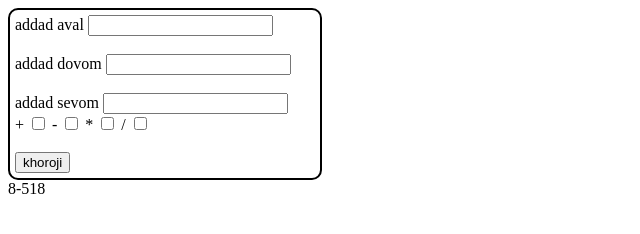
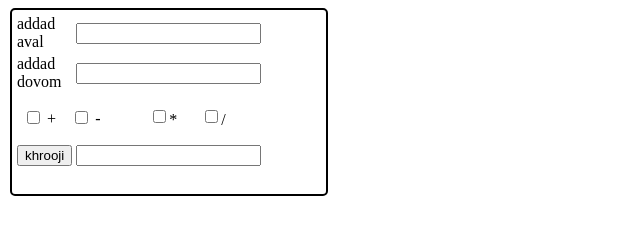
Before and after one commit to minabakhtiari/git.softypinko, a plain HTML site: page index2.html in a window 1280 px wide. Shown: the whole page, without its empty margins (0-640 px from the left). Drawn offline with Linux system fonts and the light colour scheme.

Commit message:
added calculation

```diff
--- a/index2.html
+++ b/index2.html
@@ -5,79 +5,81 @@
     <meta http-equiv="X-UA-Compatible" content="IE=edge">
     <meta name="viewport" content="width=device-width, initial-scale=1.0">
     <title>calculation</title>
-    <script src="/script.js" >
+    <script  type="text/script" >
     </script>
     <style>
    .calculation{
        border:2px solid black;
-     padding:5px;
-     border-radius: 10px;
-    width: 300px;
+     padding:2px;
+     margin: 2px;
+     border-radius: 5px;
+    width: 310px;
+    height: 180px;
    }
     </style>
 </head>
 <body>
+
+
    <div class="calculation" >
 
-    <form>
-        <label name="addad aval">addad aval
-        </label>
-        <input type="text"/><br/>
-        <br/>
-        <label name="addad dovom">addad dovom</label>
-         <input type="text"/><br/><br/>
-         <label name="addad sevom">addad sevom</label>
-         <input type="text"/><br/>
-         <label name="jam">+</label>
-         <input type="checkbox"/>
-         <label name="taghsim">-</label>
-         <input type="checkbox"/>
-         <label name="zarb">*</label>
-         <input type="checkbox"/>
-         <label name="taghsim">/</label>
-         <input type="checkbox"/>
-         <br/>
-         <br/>
-         <button name="khoroji">khoroji</button>
+    <form name="calculation"  method="post">
+        <table>
+<tr>
+    <td>
+        addad aval
+    </td>
+    <td>
+        <input type="text" name="t1" id="t1"/>
+    </td>
+</tr>
+<tr>
+    <td>
+        addad dovom
+    </td>
+    <td>
+        <input type="text" name="t2" id="t2"/>
+
+    </td>
+</tr>
+<tr>
+
+    <td style="position: relative; left: 6px;">
+<input type="checkbox" value="+" onclick="add();"/>
+<label>+</label>
+    </td>
+
+    <td style="position: relative; right: 5px;">
+        <input type="checkbox" value="-" onclick="sub();"/>
+        <label>-</label>
+            </td>
+
+            <td style="position: relative; right:120px; padding:5px;bottom: 10px;">
+                <label style="position: relative; top: 22px; left: 20px; ">*</label>
+                <input type="checkbox" value="*" onclick="mul();"/>
+
+                    </td>
+
+                    <td style="position: relative; right: 100px; padding:5px; bottom: 10px;">
+                         <label style="position: relative; top: 22px; left: 20px; ">/</label>
+                        <input type="checkbox" value="/" onclick="div();"/>
+
+
+                            </td>
+
+<tr>
+
+ <td><input type="button" value="khrooji"/></td>
+    <td>
+        <input type="text" name="t3" id="t3"/>
+    </td>
+
+</tr>
+        </table>
+
           </form>
      </div>
 
-<script  type="text/javascript" >
-
-function checkbox1 (a,b)
-    {
-        var c=a+b;
-        return c;
-    }
-    document.write(checkbox1(2,6));
-
-
-    function checkbox2 (a,b)
-    {
-        var c=a-b;
-        return c;
-    }
-    document.write(checkbox2(1,6));
-
-
-    function checkbox3 (a,b)
-    {
-        var c=a*b;
-
-        return c;
-    }
-    document.write(checkbox3(3,6));
-
-
-    function checkboxn4 (a,b)
-    {
-        var c=a/b;
-        return c;
-    }
-    document.write(checkbox4(2,6));
-
-
-    </script>
-
+     <script src="script.js" ></script>
 </body>
 </html>
--- a/script.js
+++ b/script.js
@@ -1 +1,25 @@
-console.log("calculation");
+function add(){
+    var n1=document.getElementById("t1").value ;
+    var n2=document.getElementById("t2").value ;
+    document.getElementById("t3").value=Number(n1)+Number(n2);
+
+}
+
+function sub(){
+    var n1=document.getElementById("t1").value ;
+    var n2=document.getElementById("t2").value ;
+    document.getElementById("t3").value=Number(n1)-Number(n2);
+
+}
+function mul(){
+    var n1=document.getElementById("t1").value ;
+    var n2=document.getElementById("t2").value ;
+    document.getElementById("t3").value=Number(n1)*Number(n2);
+
+}
+function div(){
+    var n1=document.getElementById("t1").value ;
+    var n2=document.getElementById("t2").value ;
+    document.getElementById("t3").value=Number(n1)/Number(n2);
+
+}
```
